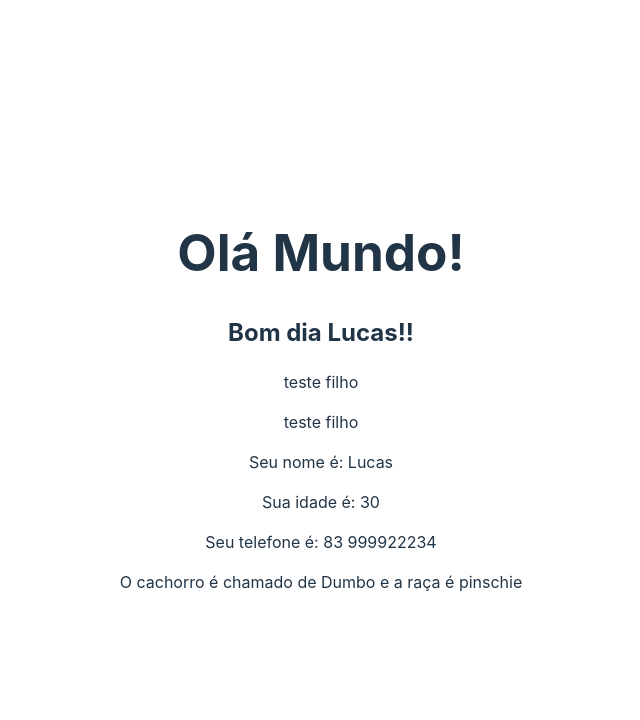
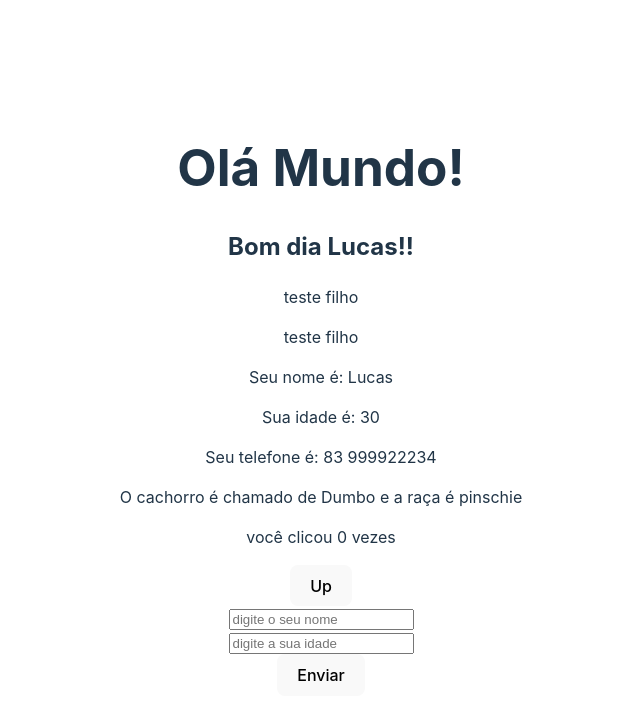
Before and after one commit to lucspb/studying-react, a React (Vite) app in the folder 2_fundamentos/: page / in a window 1280 px wide. Shown: the top 720 px of the page, without its empty margins (319-959 px from the left). Built offline with nearby package versions, Linux system fonts and the light colour scheme.

Commit message:
feat: utilizando useStates em forms

```diff
--- a/2_fundamentos/src/App.jsx
+++ b/2_fundamentos/src/App.jsx
@@ -6,6 +6,8 @@ import BomDia from './components/BomDia';
 import Pai from './components/Pai'
 import Descricao from './components/Descricao';
 import Cachorro from './components/Cachorro';
+import Counter from './components/Counter';
+import UserInfoForm from './components/UserInfoForm';
 
 
 function App() {
@@ -27,6 +29,12 @@ function App() {
 
       {/* 6.5 - Desestruturação de Props */}
       <Cachorro nome="Dumbo" raca="pinschie"/>
+
+      {/* 6.6 - useState => hook */}
+      <Counter/>
+
+      {/* 6.7 - multiplos estados */}
+      <UserInfoForm/>
     </>
   )
 }
--- /dev/null
+++ b/2_fundamentos/src/components/Counter.jsx
@@ -0,0 +1,19 @@
+import {useState} from 'react'
+
+const Counter = () => {
+    //[consultar, alterar]
+    const [count, setCount] = useState(0);
+
+    //variaveis nao re-renderizam o component
+    // let x = 0;
+    // console.log(x)
+
+  return (
+    <div>
+        <p>você clicou {count} vezes</p>
+        <button onClick={() => setCount(count + 1)}>Up</button>
+    </div>
+  )
+}
+
+export default Counter
--- /dev/null
+++ b/2_fundamentos/src/components/UserInfoForm.jsx
@@ -0,0 +1,25 @@
+import {useState} from 'react'
+
+const UserInfoForm = () => {
+    const [name, setName] = useState("");
+    const [idade, setIdade] = useState();
+
+    const handleSubmit = (event) => {
+        event.preventDefault();
+
+        console.log(name, idade)
+
+    };
+
+  return (
+    <form onSubmit={handleSubmit}>
+        <input type="text" value={name} onChange={(event) => setName(event.target.value)} placeholder="digite o seu nome"></input>
+        <br/>
+        <input type="number" value={idade} onChange={(event) => setIdade(event.target.value)} placeholder="digite a sua idade"></input>
+        <br/>
+        <button type="submit">Enviar</button>
+    </form>
+  )
+}
+
+export default UserInfoForm
```
